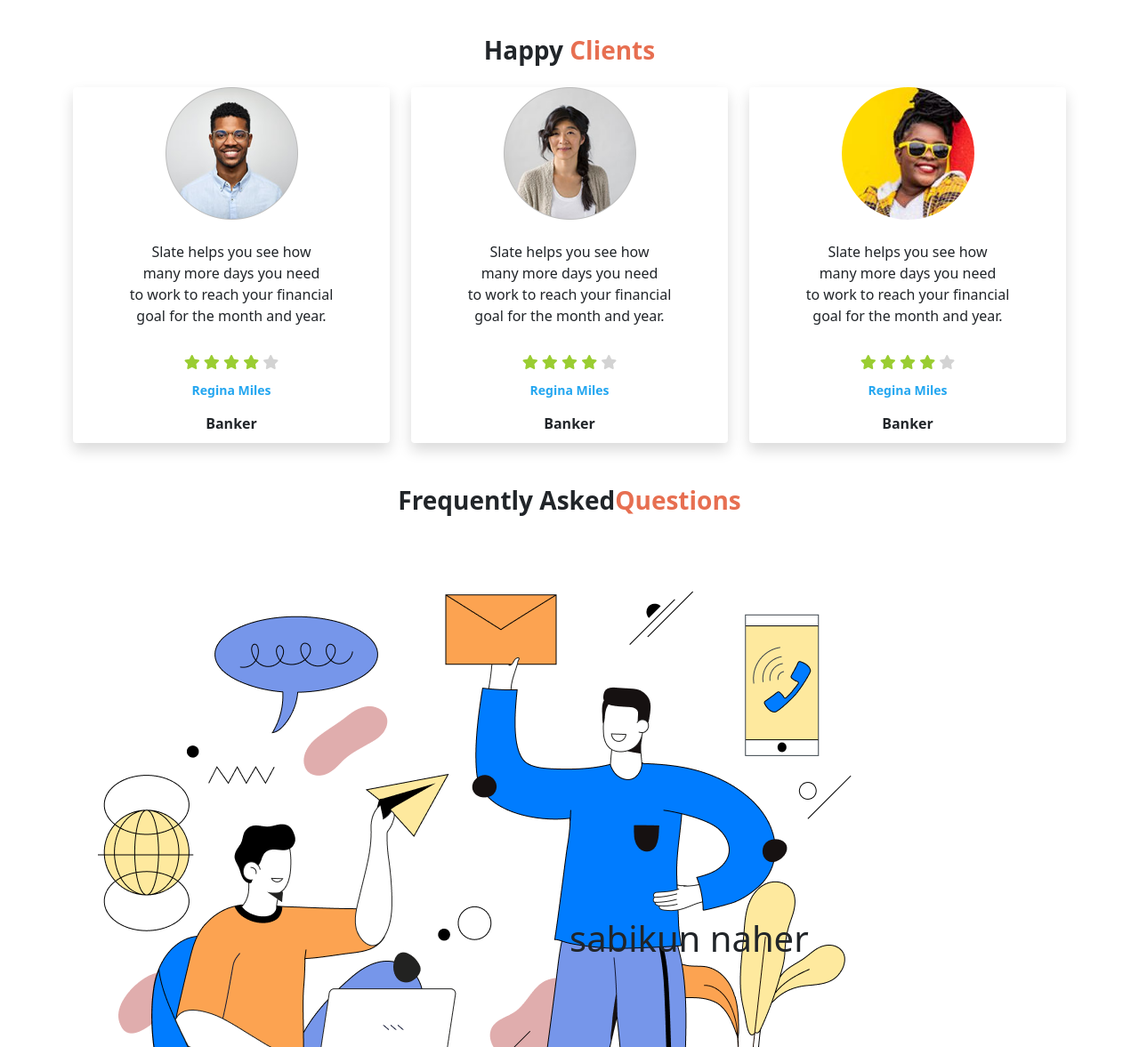
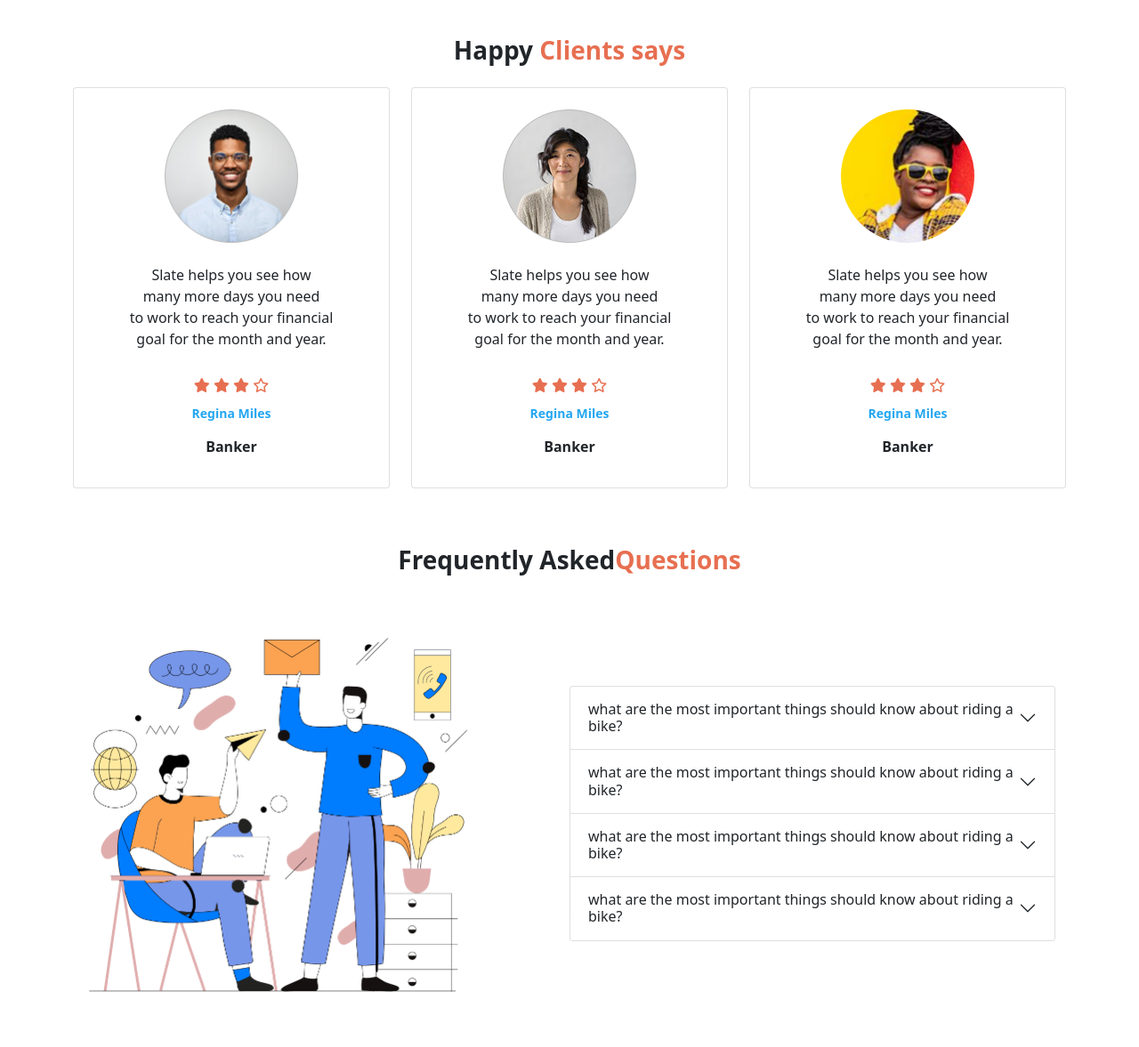
Before and after one commit to sabikunnaharsafa11/honnda-website, a plain HTML site: page index.html in a window 1280 px wide. Shown: the part 1000-2177 px from the top of the page at 89% size. Drawn offline with nearby package versions, Linux system fonts and the light colour scheme.

```diff
--- a/CSS/style.css
+++ b/CSS/style.css
@@ -4,39 +4,28 @@
 }
 
 .button-color{
-    color: #E76F51;
+    background-color:#E76F51 ;
+    color: white;
 }
 
 .img-size img{
     width:18rem;
 }
 
-.client{
-    position: static;
-    width: 149px;
-    height: 149px;
-    left: calc(50% - 149px/2);
-    top: 40px;
- }
- .fa-star.filled{
-    color: yellowgreen;
+.span-color{
+    color: #E76F51;
 }
-.fa-star.empty{
-    color: lightgray;
-}
-.regina{
+
+  .gray{
+    filter: grayscale(100%)
+  }
+
+  .regina{
     color: #23A6F0;
     font-size: 14px;
 line-height: 24px;
 }
-  strong{
-      color: #E76F51;
-  }
-  span{
-    color: #E76F51;
 
-  }
-
-  .gray{
-    filter: grayscale(100%)
-  }
+.icon-color{
+    color:#E76F51;
+}
--- a/index.html
+++ b/index.html
@@ -5,6 +5,7 @@
     <meta http-equiv="X-UA-Compatible" content="IE=edge">
     <meta name="viewport" content="width=device-width, initial-scale=1.0">
     <title>Honda CBR</title>
+    <!-- font awesome -->
     <script src="https://kit.fontawesome.com/4acd97e6cc.js" crossorigin="anonymous"></script>
     <!-- link bootstrap -->
     <link href="https://cdn.jsdelivr.net/npm/bootstrap@5.0.2/dist/css/bootstrap.min.css" rel="stylesheet" integrity="sha384-EVSTQN3/azprG1Anm3QDgpJLIm9Nao0Yz1ztcQTwFspd3yD65VohhpuuCOmLASjC" crossorigin="anonymous">
@@ -22,18 +23,19 @@
                     dolor do amet sint. Velit officia consequat duis enim velit
                     mollit. Exercitation veniam consequat sunt nostrud amet.</p>
                       <!-- Button trigger modal -->
-<button type="button" class="btn button-color text-white px-5 mb-5" data-bs-toggle="modal" data-bs-target="#exampleModal">
+<button type="button" class="button-color text-white" data-bs-toggle="modal" data-bs-target="#exampleModal">
     Purchase
   </button>
   <!-- Modal -->
-  <div class="modal fade" id="exampleModal" tabindex="-1" aria-labelledby="exampleModalLabel" aria-hidden="true">
+  <div class="modal" id="exampleModal" tabindex="-1">
     <div class="modal-dialog">
       <div class="modal-content">
         <div class="modal-header">
-          <h5 class="modal-title" id="exampleModalLabel">Modal title</h5>
+          <h5 class="modal-title">Modal title</h5>
           <button type="button" class="btn-close" data-bs-dismiss="modal" aria-label="Close"></button>
         </div>
         <div class="modal-body">
+          <p>Modal body text goes safa.</p>
         </div>
         <div class="modal-footer">
           <button type="button" class="btn btn-secondary" data-bs-dismiss="modal">Close</button>
@@ -51,9 +53,10 @@
         </section>
     </header>
     <main>
+      <!-- fetured bikes -->
         <section class=" container py-5 mt-5">
              <h3 class="text-center fw-bolder">Fetured Bikes 2021</h3>
-            <p class="text-center color"><span>Best bike collection</span></p>
+            <p class="text-center "><span class="span-color">Best bike collection</span></p>
            <div class="row row-cols-1 row-cols-md-3 row-cols-lg-3 g-4">
             <div class="img-size">
                 <img class="gray" src="images/feature-bike.jpg" alt=""  >
@@ -67,24 +70,24 @@
            </div>
         </section>
 
+        <!-- card section -->
         <section class="container">
-          <h3 class="text-center fw-bolder my-4">Happy <span> Clients</span></h3>
-          <div class="row row-cols-1 row-cols-md-3 row-cols-lg-3 g-4">
-              <div class="col">
-                  <div class="card shadow border-0 h-100 border-secondary">
-                      <img src="images/user-1.png" class="client rounded mx-auto d-block" alt="...">
+          <h3 class="text-center fw-bolder my-4">Happy <span class="span-color"> Clients says</span></h3>
+          <div class="row row-cols-1 row-cols-md-2 row-cols-lg-3 g-4">
+              <div class="col text-center mb-3">
+                  <div class="card h-100 p-4">
+                      <img width="150" height="150" src="images/user-1.png" class="mx-auto clint" alt="...">
                       <div class="card-body m-2">
-                          <p class="card-text text-center">Slate helps you see how<br>
+                          <p class="card-text">Slate helps you see how<br>
                               many more days you need<br>
                               to work to reach your financial<br>
                               goal for the month and year.</p>
                       </div>
                       <div class="m-1 text-center">
-                          <i class="fas fa-star filled flex-column"></i>
-                          <i class="fas fa-star filled flex-column"></i>
-                          <i class="fas fa-star filled flex-column"></i>
-                          <i class="fas fa-star filled flex-column"></i>
-                          <i class="fas fa-star empty flex-column"></i>
+                        <i class="fas fa-star icon-color "></i>
+                        <i class="fas fa-star icon-color"></i>
+                        <i class="fas fa-star icon-color"></i>
+                        <i class="far fa-star icon-color"></i>
                       </div>
                       <div class="m-1">
                           <h6 class="text-center fw-bold regina">Regina Miles</h6>
@@ -94,22 +97,21 @@
                       </div>
                   </div>
               </div>
-              <div class="col">
-                  <div class="card shadow border-0 h-100 border-secondary">
-                      <img src="images/user-2.png" class=" client rounded mx-auto d-block" alt="...">
+
+              <div class="col text-center mb-3">
+                <div class="card h-100 p-4">
+                    <img width="150" height="150" src="images/user-2.png" class=" mx-auto clint" alt="...">
                     <div class="card-body m-2">
-
-                          <p class="card-text text-center">Slate helps you see how<br>
+                        <p class="card-text">Slate helps you see how<br>
                             many more days you need<br>
                             to work to reach your financial<br>
                             goal for the month and year.</p>
                     </div>
                     <div class="m-1 text-center">
-                          <i class="fas fa-star filled flex-column"></i>
-                          <i class="fas fa-star filled flex-column"></i>
-                          <i class="fas fa-star filled flex-column"></i>
-                          <i class="fas fa-star filled flex-column"></i>
-                          <i class="fas fa-star empty  flex-column"></i>
+                      <i class="fas fa-star icon-color "></i>
+                      <i class="fas fa-star icon-color"></i>
+                      <i class="fas fa-star icon-color"></i>
+                      <i class="far fa-star icon-color"></i>
                     </div>
                     <div class="m-1">
                         <h6 class="text-center fw-bold regina">Regina Miles</h6>
@@ -119,22 +121,21 @@
                     </div>
                 </div>
             </div>
-              <div class="col">
-                  <div class="card shadow border-0 h-100 border-secondary">
-                      <img src="images/user-3.jpg" class="rounded-circle client rounded mx-auto d-block" alt="...">
+
+            <div class="col text-center mb-3">
+              <div class="card h-100 p-4">
+                  <img width="150" height="150" src="images/user-3.jpg" class="rounded-circle  mx-auto clint" alt="...">
                   <div class="card-body m-2">
-
-                          <p class="card-text text-center">Slate helps you see how<br>
+                      <p class="card-text">Slate helps you see how<br>
                           many more days you need<br>
                           to work to reach your financial<br>
                           goal for the month and year.</p>
                   </div>
                   <div class="m-1 text-center">
-                          <i class="fas fa-star filled flex-column"></i>
-                          <i class="fas fa-star filled flex-column"></i>
-                          <i class="fas fa-star filled flex-column"></i>
-                          <i class="fas fa-star filled flex-column"></i>
-                          <i class="fas fa-star empty  flex-column"></i>
+                    <i class="fas fa-star icon-color "></i>
+                    <i class="fas fa-star icon-color"></i>
+                    <i class="fas fa-star icon-color"></i>
+                    <i class="far fa-star icon-color"></i>
                   </div>
                   <div class="m-1">
                       <h6 class="text-center fw-bold regina">Regina Miles</h6>
@@ -144,22 +145,64 @@
                   </div>
               </div>
           </div>
-          </div>
-
-        <section class="container mt-5">
-          <h3 class="text-center fw-bolder">Frequently Asked<span class=" color">Questions</span> </h3>
-       <div class="d-md-flex align-items-center py-5">
-         <div class="col-md-6">
-           <img src="images/faq.png" alt="" class="">
-         </div>
-         <div class="col-md-6">
-           <h1>sabikun naher</h1>
 
           </div>
 
+          <!-- according item -->
+        <section class="container mt-5">
+          <h3 class="text-center fw-bolder ">Frequently Asked<span class=" span-color">Questions</span> </h3>
+       <div class="d-md-flex align-items-center py-5">
+         <div class="col-md-6">
+           <img width="431" height="423" src="images/faq.png" alt="" class="">
+         </div>
 
+         <div class=" col-md-6 text-center " >
+          <div class="accordion-item">
+            <h2 class="accordion-header" id="flush-headingOne">
+              <button class="accordion-button collapsed" type="button" data-bs-toggle="collapse" data-bs-target="#flush-collapseOne" aria-expanded="false" aria-controls="flush-collapseOne">
+                what are the most important things should know about riding a bike?
+              </button>
+            </h2>
+            <div id="flush-collapseOne" class="accordion-collapse collapse" aria-labelledby="flush-headingOne" data-bs-parent="#accordionFlushExample">
+              <div class="accordion-body">Placeholder content for this accordion, which is intended to demonstrate the <code>.accordion-flush</code> class. This is the first item's accordion body.</div>
+            </div>
+          </div>
+          <div class="accordion-item">
+            <h2 class="accordion-header" id="flush-headingTwo">
+              <button class="accordion-button collapsed" type="button" data-bs-toggle="collapse" data-bs-target="#flush-collapseTwo" aria-expanded="false" aria-controls="flush-collapseTwo">
+                what are the most important things should know about riding a bike?
+              </button>
+            </h2>
+            <div id="flush-collapseTwo" class="accordion-collapse collapse" aria-labelledby="flush-headingTwo" data-bs-parent="#accordionFlushExample">
+              <div class="accordion-body">safety first! Alays obey the rules of the road.obey all traffic,sings,and laws.Get in the mindest "driving" your bike-not just riding you bikre</div>
+            </div>
+          </div>
+          <div class="accordion-item">
+            <h2 class="accordion-header" id="flush-headingTwo">
+              <button class="accordion-button collapsed" type="button" data-bs-toggle="collapse" data-bs-target="#flush-collapseTwo" aria-expanded="false" aria-controls="flush-collapseTwo">
+                what are the most important things should know about riding a bike?
+              </button>
+            </h2>
+            <div id="flush-collapse Three" class="accordion-collapse collapse" aria-labelledby="flush-headingTwo" data-bs-parent="#accordionFlushExample">
+              <div class="accordion-body"> safety first! Alays obey the rules of the road.obey all traffic,sings,and laws.Get in the mindest "driving" your bike-not just riding you bikre> </div>
+            </div>
+          </div>
+          <div class="accordion-item">
+            <h2 class="accordion-header" id="flush-headingThree">
+              <button class="accordion-button collapsed" type="button" data-bs-toggle="collapse" data-bs-target="#flush-collapseThree" aria-expanded="false" aria-controls="flush-collapseThree">
+                what are the most important things should know about riding a bike?
+              </button>
+            </h2>
+            <div id="flush-collapse for" class="accordion-collapse collapse" aria-labelledby="flush-headingThree" data-bs-parent="#accordionFlushExample">
+              <div class="accordion-body">safety first! Alays obey the rules of the road.obey all traffic,sings,and laws.Get in the mindest "driving" your bike-not just riding you bikre</div>
+            </div>
+          </div>
         </div>
         </section>
+
+
+
+
 
     </main>
     <footer>
```
Lines whose indentation alone changed are shown as unchanged.
